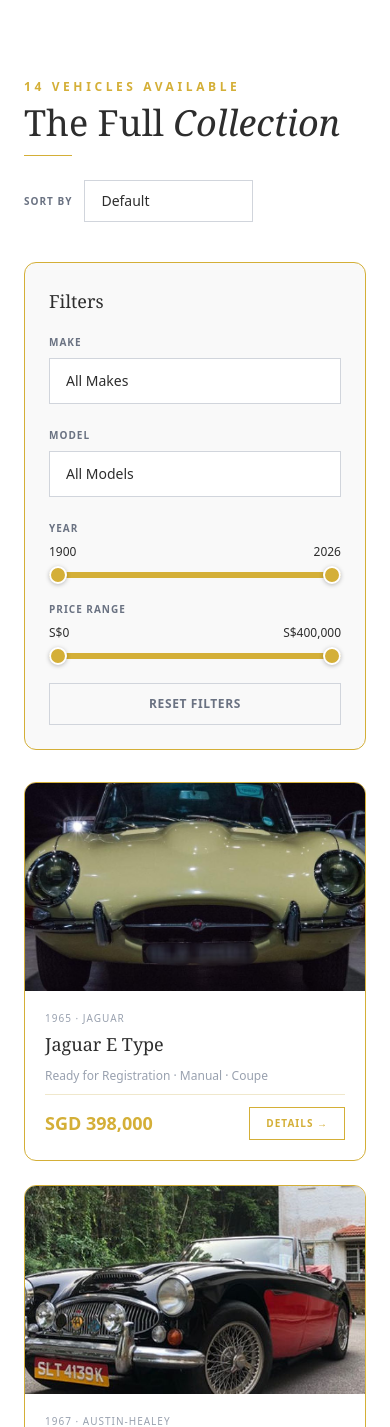
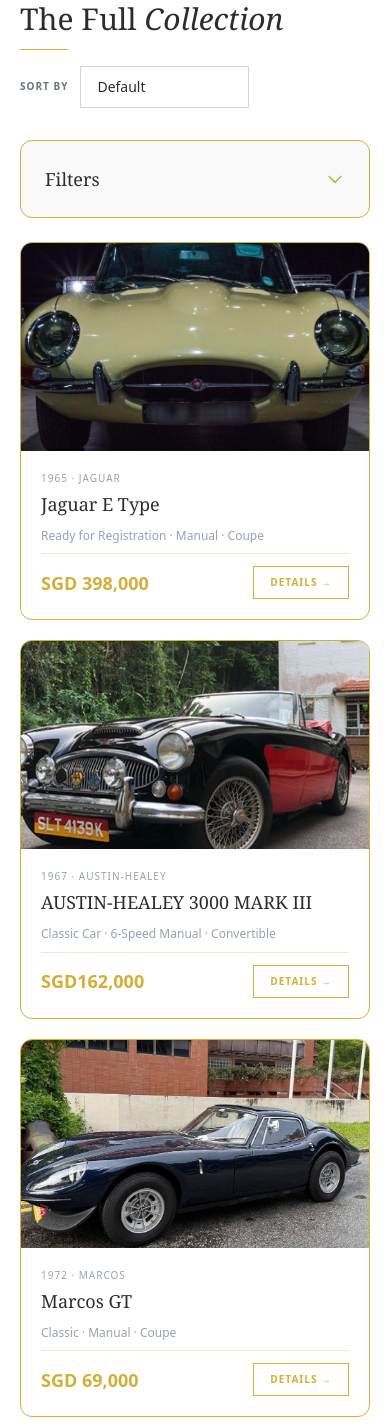
Before and after one commit to fazli1702/classic-car-test, a Flask app: page /buy in a window 390 px wide. Shown: the part 342-1769 px from the top of the page. Run offline with Flask 3, Linux system fonts and the light colour scheme.

Commit message:
edit styling to accomodate mobile

```diff
--- a/templates/base.html
+++ b/templates/base.html
@@ -2,6 +2,7 @@
 
 <head>
     <meta charset="UTF-8">
+    <meta name="viewport" content="width=device-width, initial-scale=1.0">
     <script src="https://unpkg.com/@tailwindcss/browser@4"></script>
     <title>{% block title %}{% endblock %}</title>
 </head>
@@ -11,24 +12,22 @@
     <div class="bg-white text-[#2D2D2D] font-sans antialiased">
 
         <!-- 1. NAVIGATION BAR -->
-        <nav
-            class="sticky top-0 z-50 bg-white/90 backdrop-blur-md border-b border-gray-100 px-8 py-4 flex items-center justify-between">
+        <nav class="sticky top-0 z-50 bg-white/90 backdrop-blur-md border-b border-gray-100">
+            <div class="px-5 md:px-8 py-4 flex items-center justify-between">
 
-            <!-- UPDATED CENTERED & SCALED LOGO -->
-            <a href="{{ url_for('home') }}" class="flex flex-col items-center justify-center group mx-auto lg:mx-0">
-                <!-- Main Title -->
+                <!-- Logo -->
+                <a href="{{ url_for('home') }}" class="flex flex-col items-center justify-center group">
                     <span
                         class="text-xl font-serif font-light tracking-widest text-[#2D2D2D] leading-none uppercase transition-colors group-hover:text-black">
                         Classic Car
                     </span>
-                <!-- Subtitle / Location (Centered, larger font size, high letter spacing) -->
                     <span
                         class="text-[11px] font-sans font-bold tracking-[0.4em] text-[#D4AF37] uppercase leading-none mt-2 mr-[-0.4em]">
                         Singapore
                     </span>
                 </a>
 
-            <!-- Nav Links -->
+                <!-- Desktop Nav Links -->
                 <div class="hidden lg:flex space-x-8 text-xs font-semibold tracking-wider uppercase">
                     <a href="{{ url_for('home') }}" class="hover:text-[#D4AF37] transition-colors">Home</a>
                     <a href="{{ url_for('buy') }}" class="hover:text-[#D4AF37] transition-colors">Buy a Car</a>
@@ -39,31 +38,67 @@
                     <a href="{{ url_for('contact') }}" class="hover:text-[#D4AF37] transition-colors">Contact Us</a>
                 </div>
 
-            <!-- Right CTA -->
-            <!-- <a href="/contact"
-                class="border border-[#D4AF37] text-[#D4AF37] px-5 py-2 text-xs font-semibold tracking-wider uppercase hover:bg-[#D4AF37] hover:text-white transition-all duration-300">
-                Consign With Us
-            </a> -->
+                <!-- Mobile Hamburger Button -->
+                <button id="mobile-menu-btn" type="button" class="lg:hidden flex flex-col justify-center items-center w-10 h-10 gap-1.5" aria-label="Toggle menu">
+                    <span class="hamburger-line block w-6 h-0.5 bg-[#2D2D2D] transition-all duration-300 origin-center"></span>
+                    <span class="hamburger-line block w-6 h-0.5 bg-[#2D2D2D] transition-all duration-300 origin-center"></span>
+                    <span class="hamburger-line block w-6 h-0.5 bg-[#2D2D2D] transition-all duration-300 origin-center"></span>
+                </button>
+            </div>
+
+            <!-- Mobile Dropdown Menu -->
+            <div id="mobile-menu" class="lg:hidden hidden border-t border-gray-100 bg-white/95 backdrop-blur-md">
+                <div class="flex flex-col px-6 py-4 space-y-1">
+                    <a href="{{ url_for('home') }}" class="block py-3 text-xs font-semibold tracking-wider uppercase text-[#2D2D2D] hover:text-[#D4AF37] transition-colors border-b border-gray-50">Home</a>
+                    <a href="{{ url_for('buy') }}" class="block py-3 text-xs font-semibold tracking-wider uppercase text-[#2D2D2D] hover:text-[#D4AF37] transition-colors border-b border-gray-50">Buy a Car</a>
+                    <a href="{{ url_for('sell') }}" class="block py-3 text-xs font-semibold tracking-wider uppercase text-[#2D2D2D] hover:text-[#D4AF37] transition-colors border-b border-gray-50">Sell a Car</a>
+                    <a href="{{ url_for('services') }}" class="block py-3 text-xs font-semibold tracking-wider uppercase text-[#2D2D2D] hover:text-[#D4AF37] transition-colors border-b border-gray-50">Import/Finance</a>
+                    <a href="{{ url_for('toys') }}" class="block py-3 text-xs font-semibold tracking-wider uppercase text-[#2D2D2D] hover:text-[#D4AF37] transition-colors border-b border-gray-50">TT Italia Kids Car</a>
+                    <a href="{{ url_for('about') }}" class="block py-3 text-xs font-semibold tracking-wider uppercase text-[#2D2D2D] hover:text-[#D4AF37] transition-colors border-b border-gray-50">About Us</a>
+                    <a href="{{ url_for('contact') }}" class="block py-3 text-xs font-semibold tracking-wider uppercase text-[#2D2D2D] hover:text-[#D4AF37] transition-colors">Contact Us</a>
+                </div>
+            </div>
         </nav>
+
+        <script>
+            (function () {
+                const btn = document.getElementById('mobile-menu-btn');
+                const menu = document.getElementById('mobile-menu');
+                const lines = btn.querySelectorAll('.hamburger-line');
+
+                btn.addEventListener('click', () => {
+                    const isOpen = !menu.classList.contains('hidden');
+                    menu.classList.toggle('hidden');
+
+                    if (!isOpen) {
+                        lines[0].style.transform = 'translateY(4px) rotate(45deg)';
+                        lines[1].style.opacity = '0';
+                        lines[2].style.transform = 'translateY(-4px) rotate(-45deg)';
+                    } else {
+                        lines[0].style.transform = '';
+                        lines[1].style.opacity = '1';
+                        lines[2].style.transform = '';
+                    }
+                });
+            })();
+        </script>
 
         {% block content %}{% endblock %}
 
 
         <!-- 6. FOOTER -->
         <footer class="bg-[#1A1A1A]">
-            <div class="max-w-7xl mx-auto px-8 py-14">
+            <div class="max-w-7xl mx-auto px-5 md:px-8 py-10 md:py-14">
 
-                <div class="grid grid-cols-2 md:grid-cols-[1.4fr_1fr_1fr] gap-10 items-start text-left">
+                <div class="grid grid-cols-1 sm:grid-cols-2 md:grid-cols-[1.4fr_1fr_1fr] gap-8 md:gap-10 items-start text-left">
 
-                    <!-- Brand Column (Updated to match Navbar Logo style but for Dark Theme) -->
-                    <div class="col-span-2 md:col-span-1 flex flex-col items-start justify-start">
+                    <!-- Brand Column -->
+                    <div class="sm:col-span-2 md:col-span-1 flex flex-col items-start justify-start">
                         <a href="{{ url_for('home') }}" class="flex flex-col items-start group mb-4">
-                            <!-- Main Title -->
                             <span
                                 class="text-xl font-serif font-light tracking-widest text-white leading-none uppercase transition-colors group-hover:text-gray-200">
                                 Classic Car
                             </span>
-                            <!-- Subtitle / Location -->
                             <span
                                 class="text-[11px] font-sans font-bold tracking-[0.4em] text-[#D4AF37] uppercase leading-none mt-2 mr-[-0.4em]">
                                 Singapore
@@ -110,11 +145,10 @@
             <!-- Copyright Bar -->
             <div class="border-t border-[#2e2e2e]">
                 <div
-                    class="max-w-7xl mx-auto px-8 py-5 text-center md:text-left flex flex-col md:flex-row justify-between items-center gap-2">
+                    class="max-w-7xl mx-auto px-5 md:px-8 py-5 text-center md:text-left flex flex-col md:flex-row justify-between items-center gap-2">
                     <p class="text-[11px] text-gray-500">
-                        © 2026 Classic Car Singapore. All rights reserved.
+                        &copy; 2026 Classic Car Singapore. All rights reserved.
                     </p>
-                    <!-- Optional subtle extra link standard in luxury footprints -->
                     <div class="flex gap-4 text-[11px] text-gray-600">
                         <a href="#" class="hover:text-gray-400 transition-colors">Privacy Policy</a>
                         <a href="#" class="hover:text-gray-400 transition-colors">Terms of Service</a>
--- a/templates/buy.html
+++ b/templates/buy.html
@@ -5,7 +5,7 @@
 {% block content %}
 
 <!-- PAGE HEADER -->
-<section class="relative bg-[#1A1A1A] overflow-hidden py-24 px-6">
+<section class="relative bg-[#1A1A1A] overflow-hidden py-16 md:py-24 px-5">
     <div class="absolute inset-0 bg-cover bg-center opacity-30"
         style="background-image: url('https://images.unsplash.com/photo-1503376780353-7e6692767b70?auto=format&fit=crop&q=80&w=1920');">
     </div>
@@ -15,23 +15,23 @@
         <span class="text-[#D4AF37] text-xs font-bold tracking-[0.3em] uppercase block mb-4">
             Our Collection
         </span>
-        <h1 class="text-white font-serif text-4xl md:text-5xl font-light tracking-tight leading-tight">
+        <h1 class="text-white font-serif text-3xl md:text-5xl font-light tracking-tight leading-tight">
             Buy a <em class="font-normal italic">Classic</em>
         </h1>
     </div>
 </section>
 
 <!-- COLLECTION SECTION -->
-<section class="bg-white py-20 px-6 md:px-12 lg:px-24">
+<section class="bg-white py-12 md:py-20 px-5 md:px-12 lg:px-24">
     <div class="max-w-7xl mx-auto">
 
         <!-- Section Header -->
-        <div class="flex flex-col md:flex-row md:items-end md:justify-between gap-6 mb-10">
+        <div class="flex flex-col sm:flex-row sm:items-end sm:justify-between gap-4 md:gap-6 mb-8 md:mb-10">
             <div class="text-left">
                 <span class="text-[#D4AF37] text-xs font-bold tracking-[0.3em] uppercase block mb-2" id="result-count">
                     {{ vehicle_details|length }} Vehicles Available
                 </span>
-                <h2 class="font-serif text-4xl font-light text-[#2D2D2D]">
+                <h2 class="font-serif text-3xl md:text-4xl font-light text-[#2D2D2D]">
                     The Full <em class="font-normal italic">Collection</em>
                 </h2>
                 <div class="w-12 h-px bg-[#D4AF37] mt-3"></div>
@@ -41,8 +41,8 @@
                 <select id="sort-by"
                     class="border border-gray-300 bg-white px-4 py-2.5 text-sm text-[#2D2D2D] outline-none focus:border-[#D4AF37] transition-colors appearance-none cursor-pointer pr-8">
                     <option value="default">Default</option>
-                    <option value="name-asc">Name A–Z</option>
-                    <option value="name-desc">Name Z–A</option>
+                    <option value="name-asc">Name A-Z</option>
+                    <option value="name-desc">Name Z-A</option>
                     <option value="price-asc">Price: Low to High</option>
                     <option value="price-desc">Price: High to Low</option>
                     <option value="year-asc">Year: Oldest First</option>
@@ -51,13 +51,17 @@
             </div>
         </div>
 
-        <div class="flex flex-col lg:flex-row gap-8">
+        <div class="flex flex-col lg:flex-row gap-6 lg:gap-8">
 
             <!-- LEFT: Filter Sidebar -->
             <div class="lg:w-64 flex-shrink-0">
-                <div class="bg-[#F9F9F9] border border-[#D4AF37] rounded-xl p-6 lg:sticky lg:top-8">
-                    <h3 class="font-serif text-lg font-light text-[#2D2D2D] mb-5">Filters</h3>
-                    <div class="space-y-6">
+                <div class="bg-[#F9F9F9] border border-[#D4AF37] rounded-xl p-6 lg:sticky lg:top-20">
+                    <button id="filter-toggle" type="button" class="lg:hidden w-full flex items-center justify-between">
+                        <h3 class="font-serif text-lg font-light text-[#2D2D2D]">Filters</h3>
+                        <svg id="filter-chevron" class="w-5 h-5 text-[#D4AF37] transition-transform duration-300" fill="none" stroke="currentColor" stroke-width="2" viewBox="0 0 24 24"><path stroke-linecap="round" stroke-linejoin="round" d="M19 9l-7 7-7-7"/></svg>
+                    </button>
+                    <h3 class="hidden lg:block font-serif text-lg font-light text-[#2D2D2D] mb-5">Filters</h3>
+                    <div id="filter-content" class="hidden lg:block space-y-6 mt-5 lg:mt-0">
 
                         <!-- Make Dropdown -->
                         <div>
@@ -137,7 +141,7 @@
 
             <!-- RIGHT: Vehicle Cards -->
             <div class="flex-1">
-                <div class="grid grid-cols-1 sm:grid-cols-2 lg:grid-cols-3 gap-6" id="vehicle-grid">
+                <div class="grid grid-cols-1 md:grid-cols-2 lg:grid-cols-3 gap-5 md:gap-6" id="vehicle-grid">
                     {% for vehicle in vehicle_details %}
                     <a href="{{ url_for('details', vehicle_id=vehicle.id) }}" data-make="{{ vehicle.make }}" data-model="{{ vehicle.model }}" data-year="{{ vehicle.year }}" data-price="{{ vehicle.price_numeric }}" data-name="{{ vehicle.name }}" data-order="{{ loop.index0 }}"
                         class="vehicle-card border border-[#D4AF37] rounded-xl overflow-hidden flex flex-col hover:shadow-xl hover:-translate-y-1.5 transition-all duration-300 no-underline">
@@ -177,7 +181,7 @@
 </section>
 
 <!-- CTA / CONSIGN SECTION -->
-<section class="bg-[#F9F9F9] py-20 px-6 text-center">
+<section class="bg-[#F9F9F9] py-12 md:py-20 px-5 text-center">
     <div class="max-w-2xl mx-auto">
         <span class="text-[#D4AF37] text-xs font-bold tracking-[0.3em] uppercase block mb-3">
             Don't See What You're Looking For?
@@ -218,6 +222,18 @@
 
 <script>
     (function () {
+        const filterToggle = document.getElementById('filter-toggle');
+        const filterContent = document.getElementById('filter-content');
+        const filterChevron = document.getElementById('filter-chevron');
+
+        if (filterToggle) {
+            filterToggle.addEventListener('click', () => {
+                filterContent.classList.toggle('hidden');
+                filterContent.classList.toggle('lg:block');
+                filterChevron.style.transform = filterContent.classList.contains('hidden') ? '' : 'rotate(180deg)';
+            });
+        }
+
         const grid = document.getElementById('vehicle-grid');
         const emptyState = document.getElementById('empty-state');
         const resultCount = document.getElementById('result-count');
```
Also changed, not shown: templates/about.html (+10 -10 lines), templates/contact.html (+5 -5 lines), templates/details.html (+7 -7 lines), templates/index.html (+11 -11 lines). Lines whose indentation alone changed are shown as unchanged.
